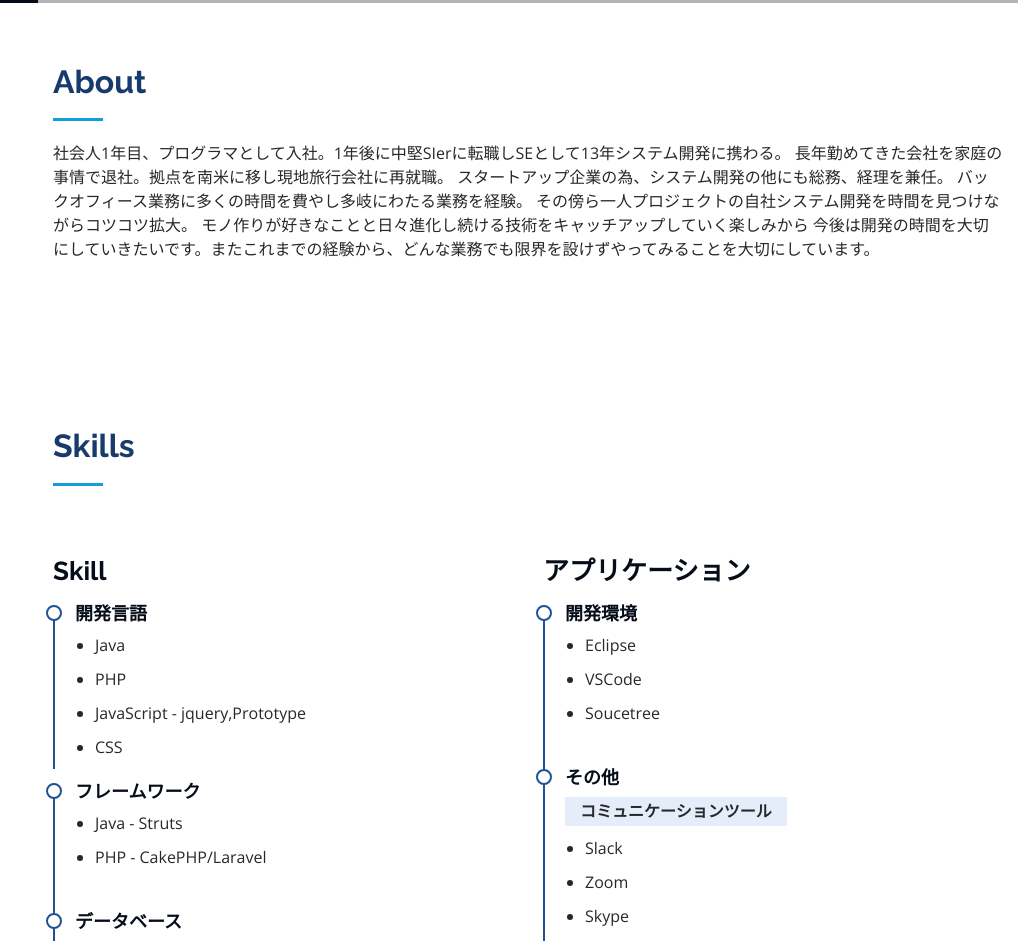
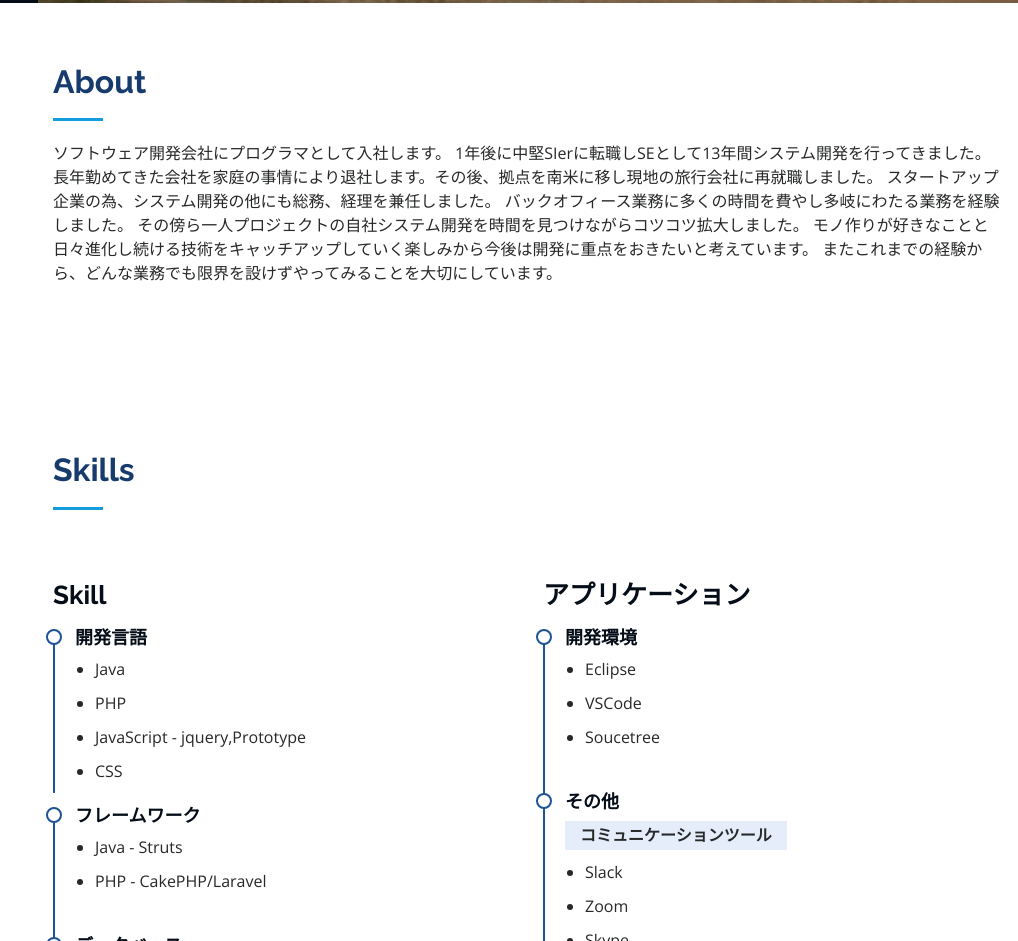
Before and after one commit to volcanagua/portfolio, a plain HTML site: page index.html in a window 1280 px wide. Shown: the part 797-1738 px from the top of the page, without its empty margins (262-1280 px from the left). Drawn offline with nearby package versions, Linux system fonts and the light colour scheme; files whose address does not match are found by name.

Commit message:
change title

```diff
--- a/index.html
+++ b/index.html
@@ -1,11 +1,11 @@
 <!DOCTYPE html>
-<html lang="en">
+<html lang="jp">
 
 <head>
   <meta charset="utf-8">
   <meta content="width=device-width, initial-scale=1.0" name="viewport">
 
-  <title>iPortfolio Bootstrap Template - Index</title>
+  <title>ポートフォリオ</title>
   <meta content="" name="description">
   <meta content="" name="keywords">
 
@@ -78,13 +78,15 @@
 
         <div class="section-title">
           <h2>About</h2>
-          <p>社会人1年目、プログラマとして入社。1年後に中堅SIerに転職しSEとして13年システム開発に携わる。
-            長年勤めてきた会社を家庭の事情で退社。拠点を南米に移し現地旅行会社に再就職。
-            スタートアップ企業の為、システム開発の他にも総務、経理を兼任。
-            バックオフィース業務に多くの時間を費やし多岐にわたる業務を経験。
-            その傍ら一人プロジェクトの自社システム開発を時間を見つけながらコツコツ拡大。
-            モノ作りが好きなことと日々進化し続ける技術をキャッチアップしていく楽しみから
-            今後は開発の時間を大切にしていきたいです。またこれまでの経験から、どんな業務でも限界を設けずやってみることを大切にしています。</p>
+          <p>ソフトウェア開発会社にプログラマとして入社します。
+            1年後に中堅SIerに転職しSEとして13年間システム開発を行ってきました。
+            長年勤めてきた会社を家庭の事情により退社します。その後、拠点を南米に移し現地の旅行会社に再就職しました。
+            スタートアップ企業の為、システム開発の他にも総務、経理を兼任しました。
+            バックオフィース業務に多くの時間を費やし多岐にわたる業務を経験しました。
+            その傍ら一人プロジェクトの自社システム開発を時間を見つけながらコツコツ拡大しました。
+            モノ作りが好きなことと日々進化し続ける技術をキャッチアップしていく楽しみから今後は開発に重点をおきたいと考えています。
+            またこれまでの経験から、どんな業務でも限界を設けずやってみることを大切にしています。
+          </p>
         </div>
 
       </div>
@@ -286,7 +288,6 @@
   <script src="assets/vendor/owl.carousel/owl.carousel.min.js"></script>
   <script src="assets/vendor/typed.js/typed.min.js"></script>
   <script src="assets/vendor/aos/aos.js"></script>
-
   <!-- Template Main JS File -->
   <script src="assets/js/main.js"></script>
 
```
Also changed, not shown: portfolio-details-Akunting.html (+2 -2 lines), portfolio-details-Back-V.html (+2 -2 lines), portfolio-details-Back.html (+2 -2 lines), portfolio-details-Other.html (+2 -2 lines), portfolio-details-Sales.html (+6 -3 lines), hero-bg.jpg (added).
